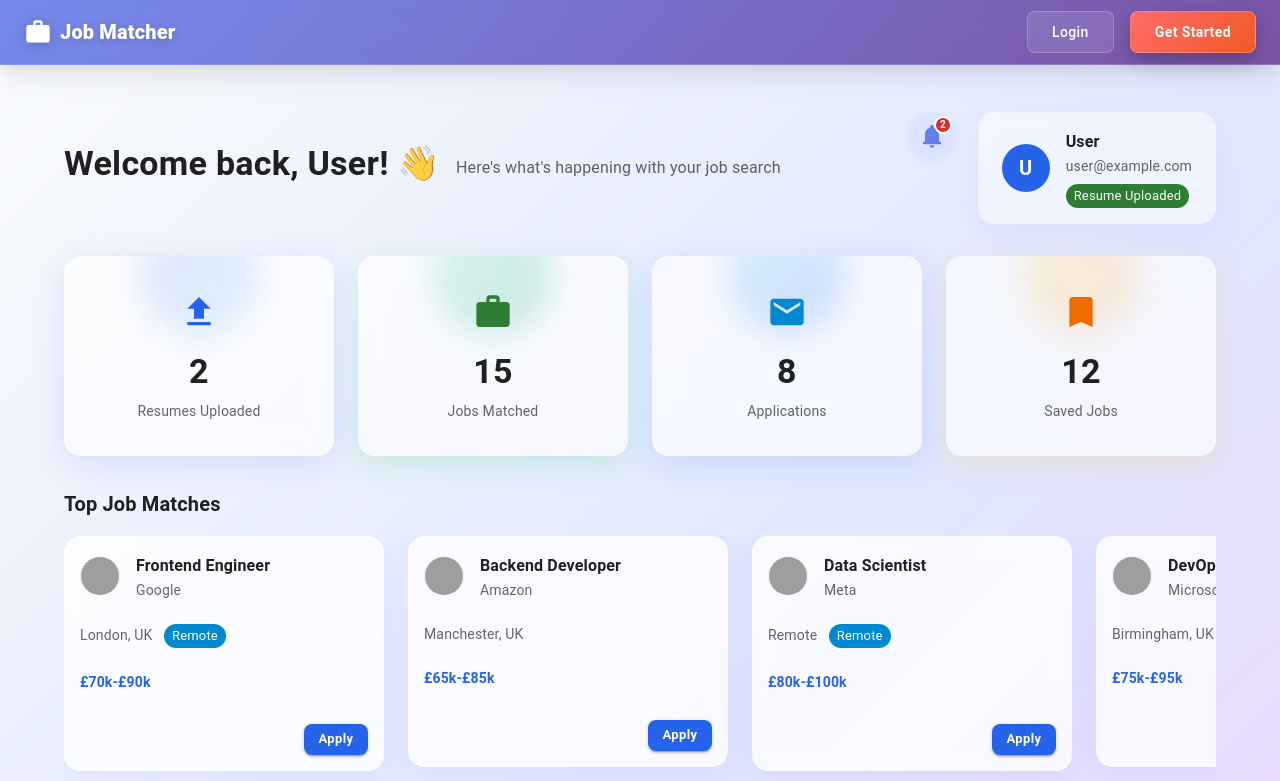
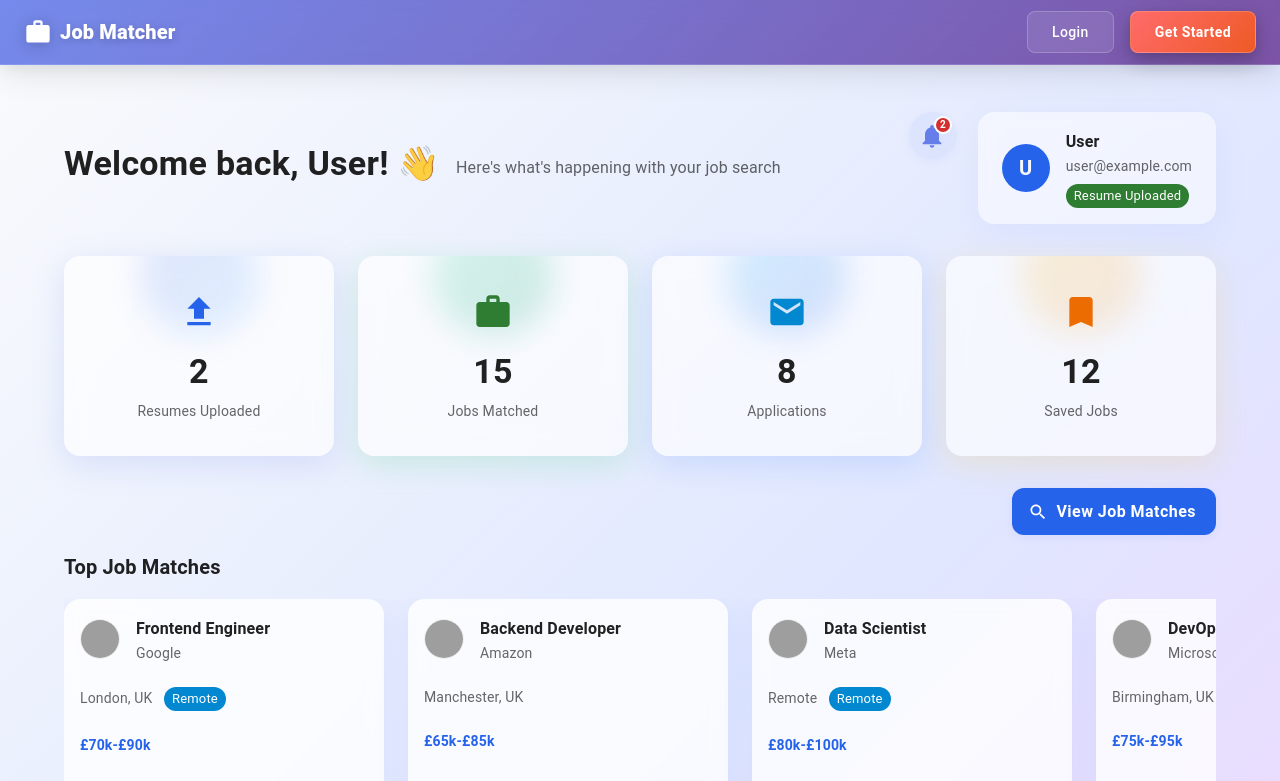
Before and after one commit to Shivam8286/resume-job-matcher, a React (Create React App) app in the folder client/: page /dashboard in a window 1280 px wide. Shown: the top 781 px of the page. Built offline with nearby package versions, Linux system fonts and the light colour scheme; grey boxes are pictures that could not be loaded; the HTML template or start-up script is replaced by a standard one.

Commit message:
adding job page link to dashboard page

```diff
--- a/client/src/pages/Dashboard.js
+++ b/client/src/pages/Dashboard.js
@@ -39,7 +39,8 @@ import {
   CloudUpload as CloudUploadIcon,
   InfoOutlined as InfoOutlinedIcon,
   CheckCircle as CheckCircleIcon,
-  PictureAsPdf as PictureAsPdfIcon
+  PictureAsPdf as PictureAsPdfIcon,
+  Search as SearchIcon
 } from '@mui/icons-material';
 import { useAuth } from '../contexts/AuthContext';
 import { useNavigate } from 'react-router-dom';
@@ -371,6 +372,31 @@ const Dashboard = () => {
           </Grid>
 
           {/* Job Matches Carousel */}
+          <Box sx={{ display: 'flex', justifyContent: 'flex-end', mb: 2 }}>
+            <Button
+              variant="contained"
+              color="primary"
+              startIcon={<SearchIcon />}
+              onClick={() => navigate('/matches')}
+              sx={{
+                fontWeight: 700,
+                borderRadius: 3,
+                boxShadow: '0 2px 8px rgba(102,126,234,0.10)',
+                textTransform: 'none',
+                px: 2.5,
+                py: 1.2,
+                fontSize: '1rem',
+                transition: 'all 0.2s',
+                '&:hover': {
+                  bgcolor: 'primary.dark',
+                  boxShadow: '0 4px 16px rgba(102,126,234,0.18)',
+                  transform: 'translateY(-2px) scale(1.03)'
+                },
+              }}
+            >
+              View Job Matches
+            </Button>
+          </Box>
           <Box sx={{ mb: 6 }}>
             <Typography variant="h6" sx={{ mb: 2, fontWeight: 700 }}>
               Top Job Matches
```
